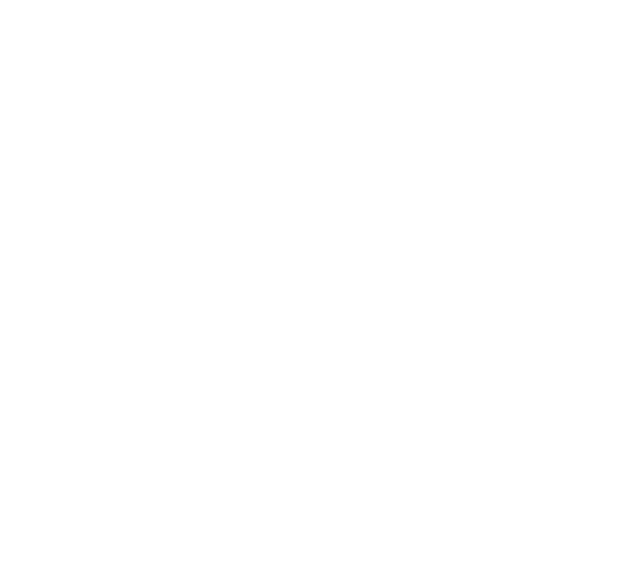
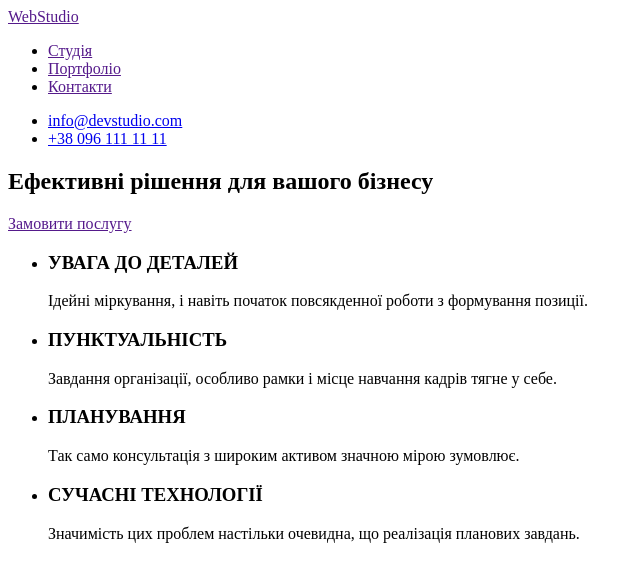
Before and after one commit to Oneloz/goit-markup-hw-01, a plain HTML site: page index.html in a window 1280 px wide. Shown: the whole page, without its empty margins (0-640 px from the left). Drawn offline with Linux system fonts and the light colour scheme.

Commit message:
half HW
added img

```diff
--- a/index.html
+++ b/index.html
@@ -7,6 +7,48 @@
     <title>Git rules!</title>
 </head>
 <body>
+  <header>
+  <nav>
+      <a href="">WebStudio </a>
+   <ul>
+     <li><a href="">Студія</a></li>
+     <li><a href="">Портфоліо</a></li>
+     <li> <a href="">Контакти</a></li>
+   </ul>
+  </nav>
+  <ul>
+    <li><a href="mailto:info@devstudio.com">info@devstudio.com</a></li>
+    <li><a href="tel:+38 096 111 11 11">+38 096 111 11 11</a></li>
+  </ul>
+ </header>
+
+ <div>
+  <section>
+    <h2>Ефективні рішення для вашого бізнесу</h2>
+    <a href="">Замовити послугу</a>
+  </section>
+ </div>
+
+ <section>
+  <ul>
+    <li>
+      <h3>УВАГА ДО ДЕТАЛЕЙ</h3>
+      <p>Ідейні міркування, і навіть початок повсякденної роботи з формування позиції.</p>
+    </li>
+    <li>
+      <h3>ПУНКТУАЛЬНІСТЬ</h3>
+      <p>Завдання організації, особливо рамки і місце навчання кадрів тягне у себе.</p>
+    </li>
+    <li>
+      <h3>ПЛАНУВАННЯ</h3>
+      <p>Так само консультація з широким активом значною мірою зумовлює.</p>
+    </li>
+    <li>
+      <h3>СУЧАСНІ ТЕХНОЛОГІЇ</h3>
+      <p>Значимість цих проблем настільки очевидна, що реалізація планових завдань.</p>
+    </li>
+  </ul>
+ </section>
 
 </body>
 </html>
```
Also changed, not shown: images/Vector (1).jpg (added).
